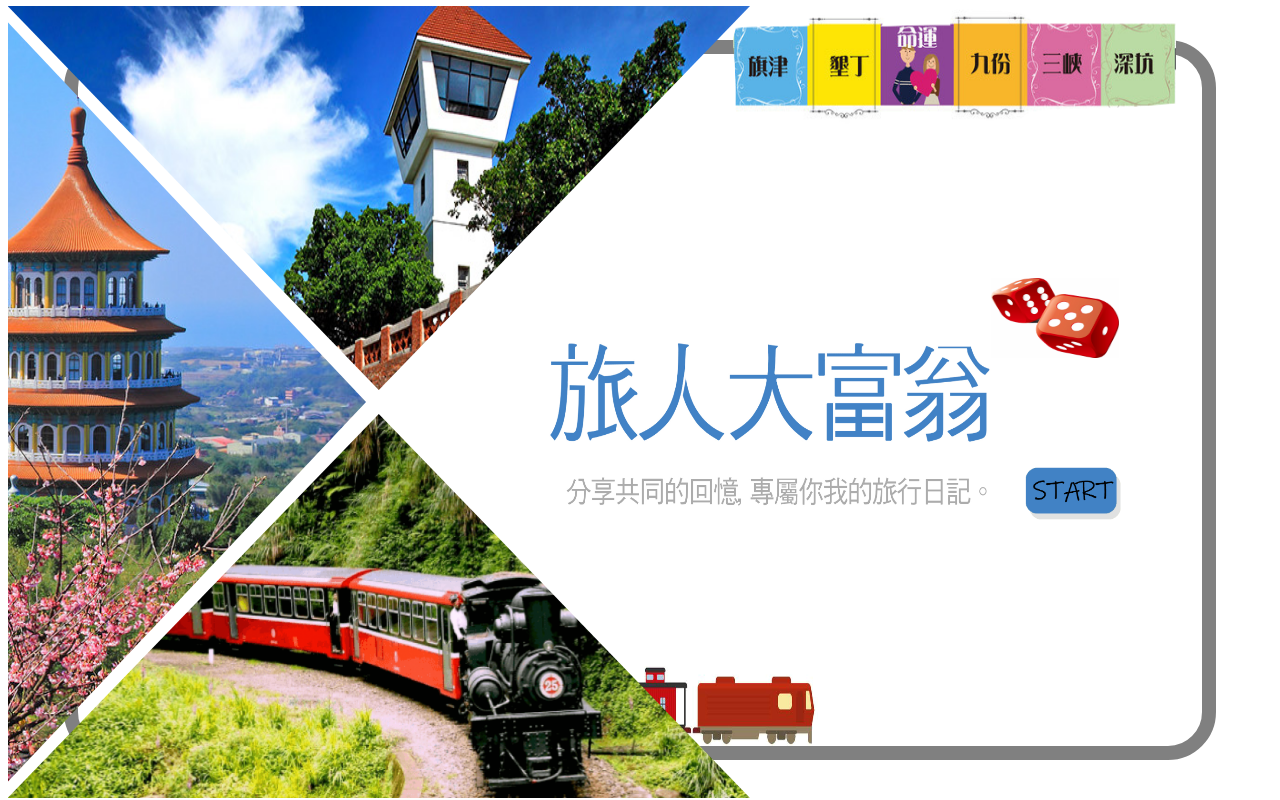
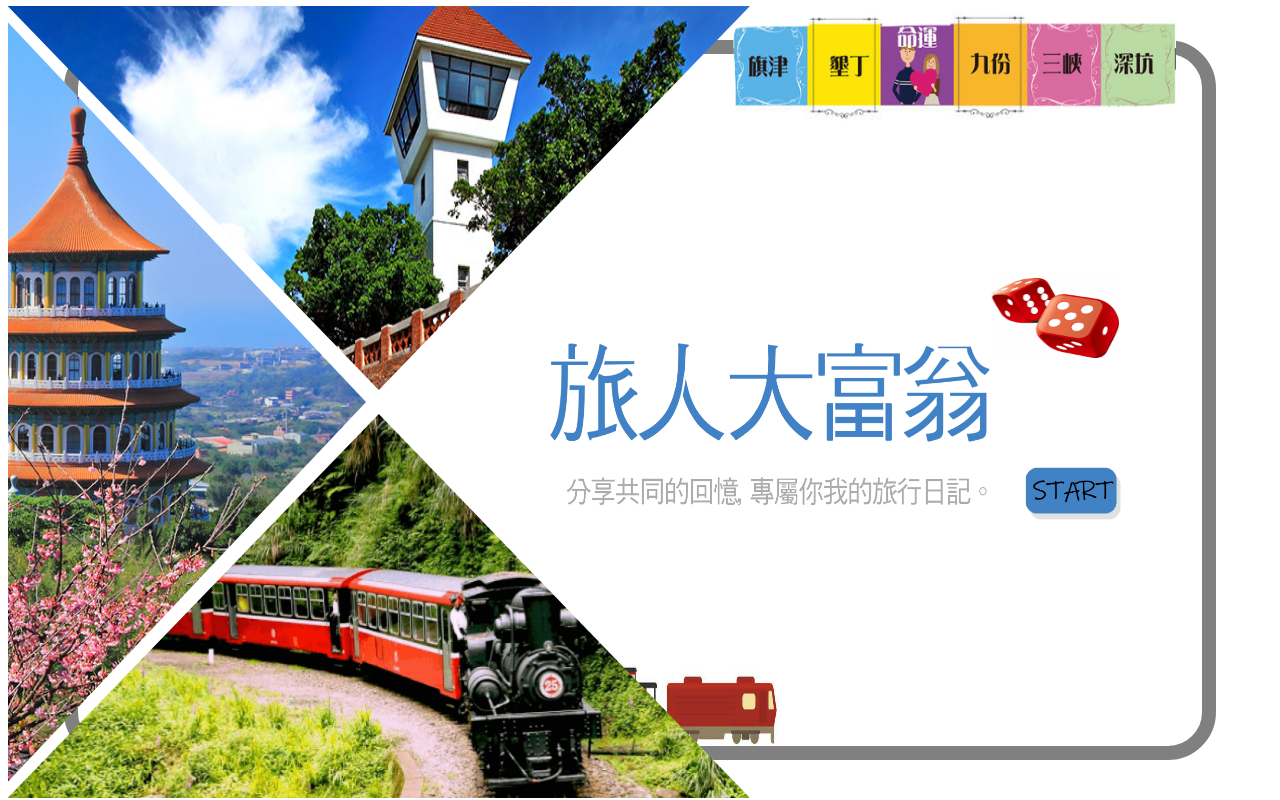
Before and after one commit to AmyLin0210/Web-TravelMonopoly, a plain HTML site: page index.html in a window 1280 px wide. Drawn offline with Linux system fonts and the light colour scheme.

Commit message:
change the train image

```diff
--- a/index.css
+++ b/index.css
@@ -121,11 +121,11 @@ body {
     display: block;
     position: absolute;
     bottom: 0vh;
-    right: 30vw;
+    right: 33vw;
 
     /* skin */
     height: 10vh;
-    width: 20vw;
+    width: 28vw;
 
     /* transition */
     transition-property: all;
@@ -141,7 +141,7 @@ body {
 
     /* skin */
     height: 10vh;
-    width: 20vw;
+    width: 28vw;
 
     /* transition */
     transition-property: all;
--- a/index.html
+++ b/index.html
@@ -17,7 +17,7 @@
             <img id="die" src="./img/die.jpg">
             <img id="button_start" src="./img/START_blue.png">
         </header>
-        <img id="train" class="train" src="./img/train.png">
+        <img id="train" class="train" src="./img/train.jpg">
     </div>
     <script src="index.js"></script>
 </body>
```
Also changed, not shown: img/train.jpg (added).
